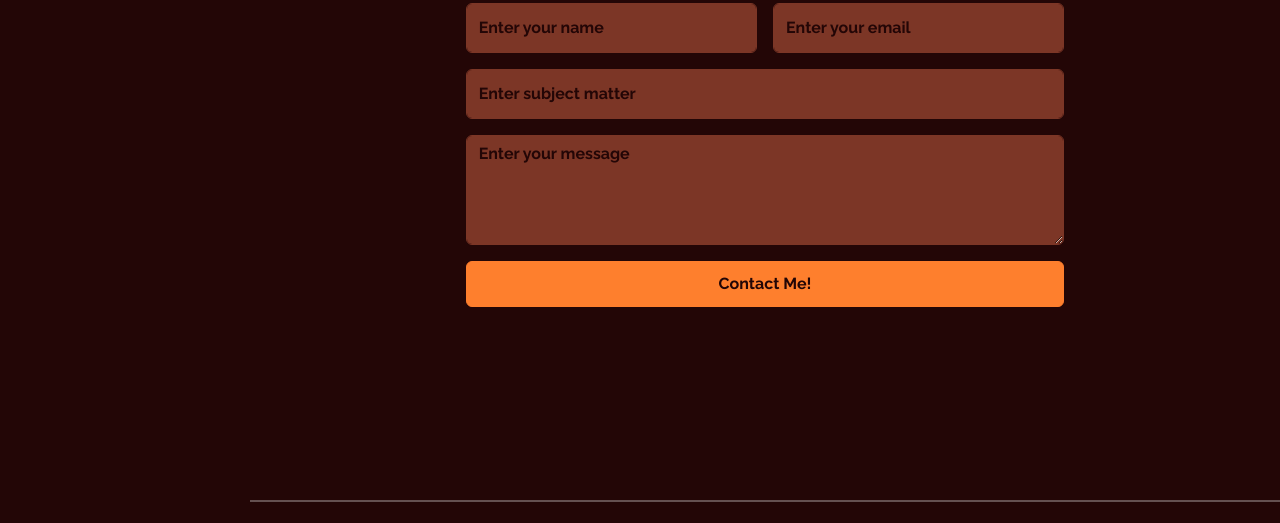
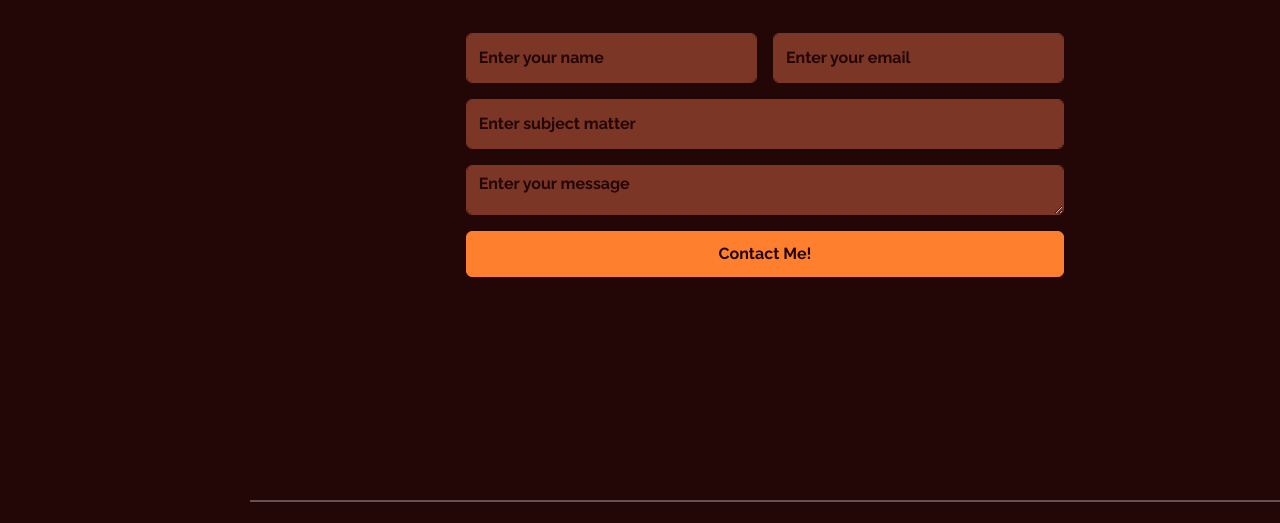
Before and after one commit to ofoe0002/portfolio, a plain HTML site: page index.html in a window 1280 px wide. Shown: the part 4113-4636 px from the top of the page. Drawn offline with Linux system fonts and the light colour scheme.

Commit message:
edits style file

```diff
--- a/assets/css/style.css
+++ b/assets/css/style.css
@@ -233,6 +233,13 @@ img {
 
 #contact input.form-control {
     height: 50px;
+    color: #F7F0F0;
+}
+
+
+#contact textarea.form-control {
+    height: 50px;
+    color: #F7F0F0;
 }
 
 .social-links a {
```
